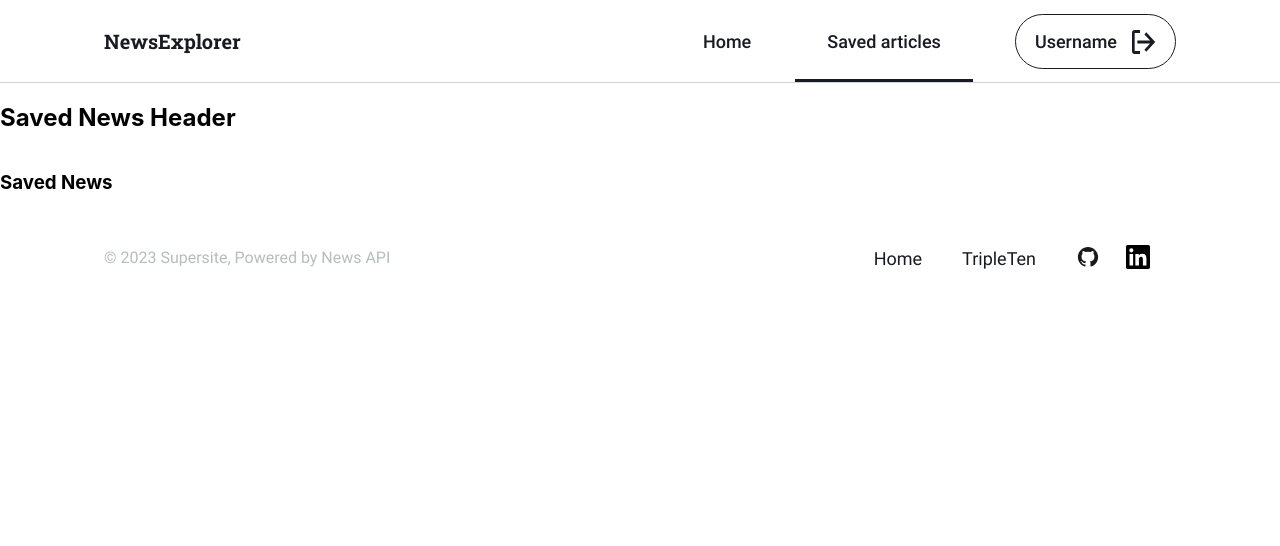
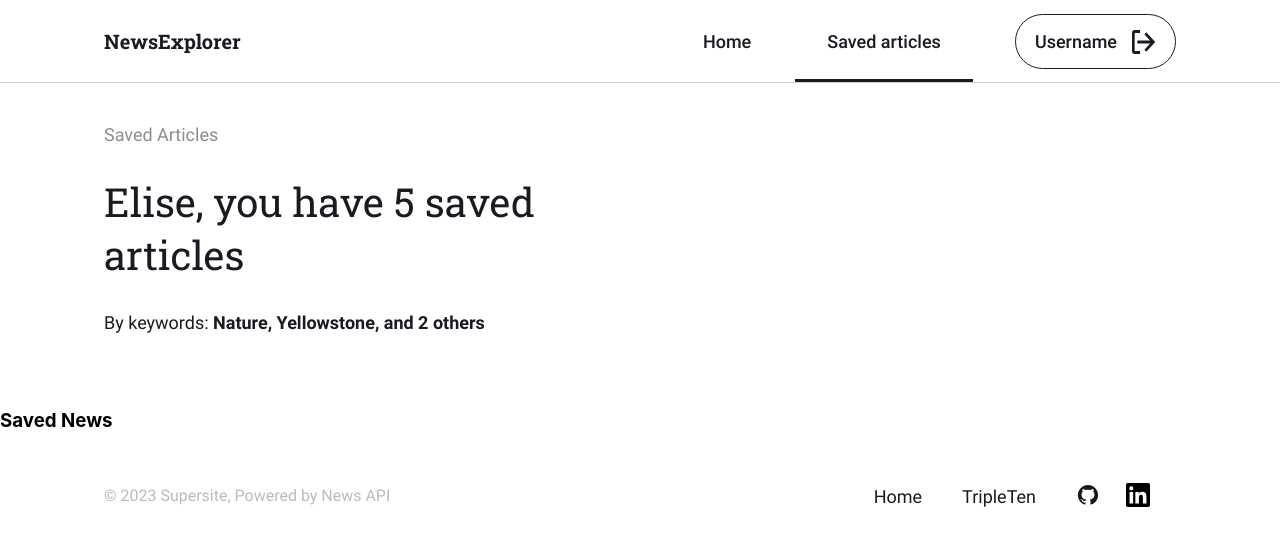
Before and after one commit to toriroe/newsexplorer_frontend, a React (Create React App) app: page /#/saved-news in a window 1280 px wide. Shown: the top 546 px of the page. Built offline with nearby package versions, Linux system fonts and the light colour scheme.

Commit message:
markup/styles for saved-news page header

```diff
--- a/src/components/SavedNewsHeader/SavedNewsHeader.css
+++ b/src/components/SavedNewsHeader/SavedNewsHeader.css
@@ -2,3 +2,42 @@
   display: flex;
   flex-direction: column;
 }
+
+.saved-news__header-container {
+  margin-left: 104px;
+  display: flex;
+  flex-direction: column;
+  max-width: 530px;
+}
+
+.saved-news__header-title {
+  font-family: "Roboto", Arial, sans-serif;
+  font-size: 18px;
+  font-weight: 400;
+  line-height: 1.3;
+  color: rgba(26, 27, 34, 0.5);
+  margin: 40px 0 28px 0;
+}
+
+.saved-news__header-greeting {
+  font-family: "Roboto Slab", serif;
+  font-size: 40px;
+  font-weight: 400;
+  color: #1a1b22;
+  margin: 0;
+  margin-bottom: 30px;
+}
+
+.saved-news__header-keywords {
+  font-family: "Roboto", Arial, sans-serif;
+  font-size: 18px;
+  font-weight: 400;
+  line-height: 1.3;
+  color: #1a1b22;
+  margin: 0;
+  margin-bottom: 56px;
+}
+
+.saved-news__header-keywords-list {
+  font-weight: 700;
+}
--- a/src/components/SavedNewsHeader/SavedNewsHeader.js
+++ b/src/components/SavedNewsHeader/SavedNewsHeader.js
@@ -5,8 +5,18 @@ const SavedNewsHeader = () => {
   return (
     <header className="saved-news__header">
       <Nav />
-      <div>
-        <h2>Saved News Header</h2>
+      <div className="saved-news__header-container">
+        <h2 className="saved-news__header-title">Saved Articles</h2>
+        <p className="saved-news__header-greeting">
+          Elise, you have 5 saved articles
+        </p>
+        <p className="saved-news__header-keywords">
+          By keywords:
+          <span className="saved-news__header-keywords-list">
+            {" "}
+            Nature, Yellowstone, and 2 others
+          </span>
+        </p>
       </div>
     </header>
   );
```
